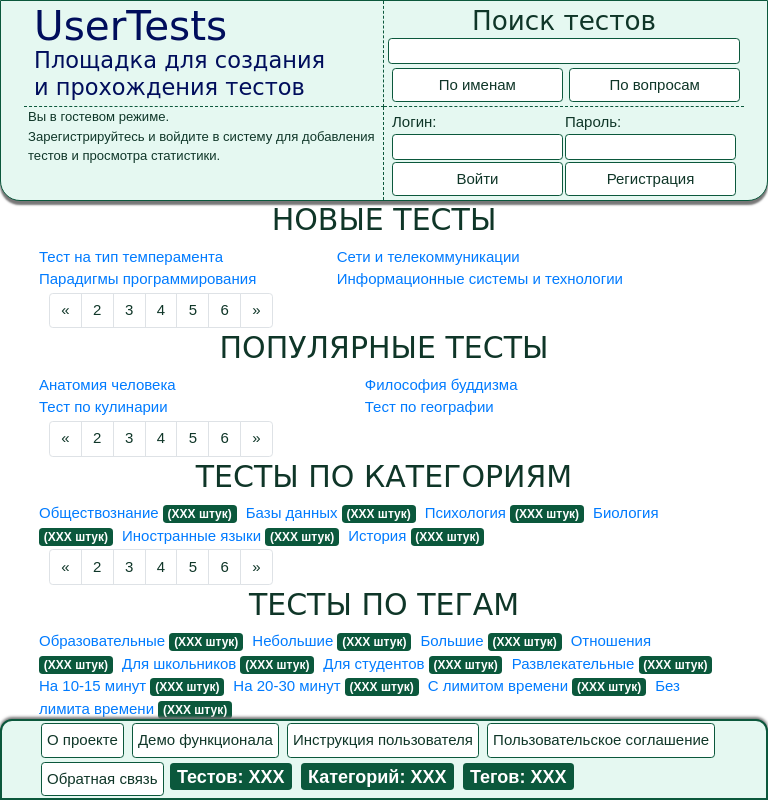
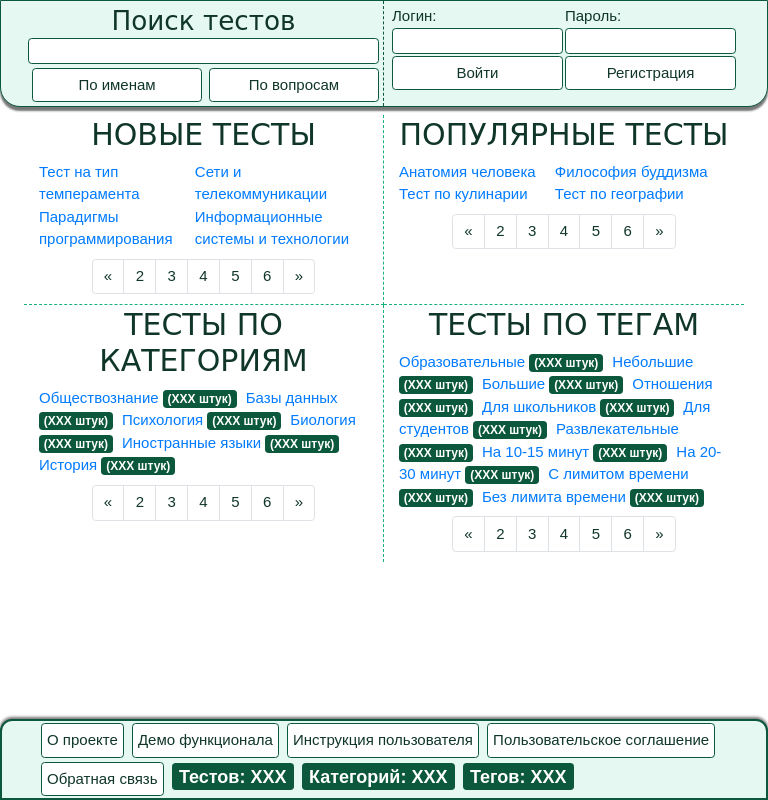
Before and after one commit to LaHesis/User-Tests-Site, a Django app: page / in a window 768 px wide. Run offline with Django 3.2, Linux system fonts and the light colour scheme; some libraries are stand-ins or nearby versions; some web fonts are replaced.

Commit message:
static_test_list.html responsibility
1. header responsibility correction;
2. tests lists borders addition;
3. pagination blocks alignment.

```diff
--- a/main/static/main/css/static_test_list_style.css
+++ b/main/static/main/css/static_test_list_style.css
@@ -85,7 +85,8 @@ header {
     overflow: auto;
     padding: 0 4px; }
   header .header-element-1 {
-    padding-left: 10px; }
+    padding-left: 15px;
+    text-align: center; }
     header .header-element-1 * {
       color: #000e5c; }
     header .header-element-1 .logo {
@@ -101,8 +102,8 @@ header {
       line-height: 1.2;
       font-family: "Neucha", cursive; }
     header .header-element-1:hover .logo {
-      -webkit-animation-name: flash;
-              animation-name: flash; }
+      -webkit-animation-name: headShake;
+              animation-name: headShake; }
   header .header-element-2 h3 {
     margin: 5px 0 0 0; }
   header .header-element-2 input[type='search'] {
@@ -157,7 +158,8 @@ footer {
   z-index: 10;
   position: fixed; }
   footer .badge {
-    font-size: 1.2rem; }
+    font-size: 1.2rem;
+    margin: 2px; }
 
 .content a,
 .content .badge {
@@ -174,53 +176,63 @@ footer {
   transition: all ease 0.2s;
   background-color: #000e5c; }
 .content ul.pagination {
-  margin: 2px 0 0 10px;
-  width: auto; }
+  margin: 8px 0 10px 0;
+  width: auto;
+  -webkit-box-pack: center;
+      -ms-flex-pack: center;
+          justify-content: center; }
 
-@media(min-width: 0) and (max-width: 767px) {
+@media (min-width: 0) and (max-width: 767px) {
   .content {
-    padding-top: 200px;
-    padding-bottom: 0; }
+    padding-top: 115px;
+    padding-bottom: 150px; }
+    .content .tests-list:not(:last-of-type) {
+      border-style: none none dashed;
+      border-bottom: 1px dashed #17b379; }
 
   .header-element {
     border-style: none; }
 
   .header-element-2 {
-    border-bottom: 1px dashed #0b583c; }
-
-  .header-element-3 {
     border-right: 1px dashed #0b583c; } }
-@media(min-width:768px) and (max-width: 991px) {
+@media (min-width: 768px) and (max-width: 991px) {
   .content {
-    padding-top: 200px;
+    padding-top: 115px;
     padding-bottom: 0; }
+    .content .tests-list {
+      border-style: none; }
+      .content .tests-list:nth-of-type(1), .content .tests-list:nth-of-type(2) {
+        border-bottom: 1px dashed #17b379; }
+      .content .tests-list:nth-of-type(1), .content .tests-list:nth-of-type(3) {
+        border-right: 1px dashed #17b379; }
 
   .header-element {
     border-style: none; }
 
-  .header-element-1 {
-    border-bottom: 1px dashed #0b583c;
-    border-right: 1px dashed #0b583c; }
-
   .header-element-2 {
-    border-bottom: 1px dashed #0b583c; }
-
-  .header-element-3 {
     border-right: 1px dashed #0b583c; } }
-@media(min-width:992px) and (max-width: 1199px) {
+@media (min-width: 992px) and (max-width: 1199px) {
   .content {
-    padding-top: 120px;
+    padding-top: 115px;
     padding-bottom: 0; }
+    .content .tests-list {
+      border-style: none; }
+      .content .tests-list:nth-of-type(1), .content .tests-list:nth-of-type(2) {
+        border-bottom: 1px dashed #17b379; }
+      .content .tests-list:nth-of-type(1), .content .tests-list:nth-of-type(3) {
+        border-right: 1px dashed #17b379; }
 
   .header-element {
     border-style: none; }
 
   .header-element:not(:last-of-type) {
     border-right: 1px dashed #0b583c; } }
-@media(min-width: 1200px) {
+@media (min-width: 1200px) {
   .content {
     padding-top: 120px;
     padding-bottom: 0; }
+    .content .tests-list:not(:last-of-type) {
+      border-right: 1px dashed #17b379; }
 
   .header-element {
     border-style: none; }
--- a/main/static/main/css/static_test_list_style.sass
+++ b/main/static/main/css/static_test_list_style.sass
@@ -108,7 +108,8 @@ header
 
   // background-color: rgba(0, 0, 0, 0.1)
   .header-element-1
-    padding-left: 10px
+    padding-left: 15px
+    text-align: center
     *
       color: $links-color
     .logo
@@ -124,7 +125,7 @@ header
       font-family: $header-font
     &:hover
       .logo
-        animation-name: flash
+        animation-name: headShake
 
   .header-element-2
     h3
@@ -191,6 +192,7 @@ footer
   position: fixed
   .badge
     font-size: 1.2rem
+    margin: 2px
 
 // КОНТЕНТ
 .content
@@ -207,48 +209,63 @@ footer
     transition: all ease .2s
     background-color: $links-color
   ul.pagination
-    margin: 2px 0 0 10px
+    margin: 8px 0 10px 0
     width: auto
+    justify-content: center
 
 // АДАПТИВ
-@media(min-width: 0) and (max-width: 767px)
+@media (min-width: 0) and (max-width: 767px)
   .content
-    padding-top: 200px
-    padding-bottom: 0
+    padding-top: 115px
+    padding-bottom: 150px
+    .tests-list:not(:last-of-type)
+      border-style: none none dashed
+      border-bottom: 1px dashed lighten($intface-panel-secondary-color, 20%)
   .header-element
     border-style: none
   .header-element-2
-    border-bottom: 1px dashed $intface-panel-secondary-color
-  .header-element-3
     border-right: 1px dashed $intface-panel-secondary-color
 
-@media(min-width:768px) and (max-width: 991px)
+@media (min-width: 768px) and (max-width: 991px)
   .content
-    padding-top: 200px
+    padding-top: 115px
     padding-bottom: 0
+    .tests-list
+      border-style: none
+      &:nth-of-type(1),
+      &:nth-of-type(2)
+        border-bottom: 1px dashed lighten($intface-panel-secondary-color, 20%)
+      &:nth-of-type(1),
+      &:nth-of-type(3)
+        border-right: 1px dashed lighten($intface-panel-secondary-color, 20%)
   .header-element
     border-style: none
-  .header-element-1
-    border-bottom: 1px dashed $intface-panel-secondary-color
-    border-right: 1px dashed $intface-panel-secondary-color
   .header-element-2
-    border-bottom: 1px dashed $intface-panel-secondary-color
-  .header-element-3
     border-right: 1px dashed $intface-panel-secondary-color
 
-@media(min-width:992px) and (max-width: 1199px)
+@media (min-width: 992px) and (max-width: 1199px)
   .content
-    padding-top: 120px
+    padding-top: 115px
     padding-bottom: 0
+    .tests-list
+      border-style: none
+      &:nth-of-type(1),
+      &:nth-of-type(2)
+        border-bottom: 1px dashed lighten($intface-panel-secondary-color, 20%)
+      &:nth-of-type(1),
+      &:nth-of-type(3)
+        border-right: 1px dashed lighten($intface-panel-secondary-color, 20%)
   .header-element
     border-style: none
   .header-element:not(:last-of-type)
     border-right: 1px dashed $intface-panel-secondary-color
 
-@media(min-width: 1200px)
+@media (min-width: 1200px)
   .content
     padding-top: 120px
     padding-bottom: 0
+    .tests-list:not(:last-of-type)
+      border-right: 1px dashed lighten($intface-panel-secondary-color, 20%)
   .header-element
     border-style: none
   .header-element:not(:last-of-type)
--- a/main/templates/main/static_test_list.html
+++ b/main/templates/main/static_test_list.html
@@ -7,7 +7,7 @@
     <meta http-equiv="X-UA-Compatible" content="IE=edge">
     <meta name="viewport" content="width=device-width, initial-scale=1, shrink-to-fit=no">
     <meta name="description" content="Платформа для создания и прохождения тестов UserTests">
-    <title>Платформа для создания и прохождения тестов UserTests</title>
+    <title>UserTests</title>
     {% bootstrap_css %}
     <link href="https://fonts.googleapis.com/css?family=Cuprum|Neucha&subset=cyrillic" rel="stylesheet">
     <link rel="stylesheet" type="text/css" href="{% static 'main/css/static_test_list_style.css' %}">
@@ -25,14 +25,14 @@
     <header>
         <div class="container">
             <div class="row">
-                <div class="col-lg-3 col-md-6 d-none d-md-block header-element header-element-1 animated infinite">
+                <div class="col-lg-3 d-none d-lg-block header-element header-element-1 animated infinite">
                     <a href="{% url 'static_test_list' %}">
-                        <div class="text-left logo animated infinite">UserTests</div>
+                        <div class="logo animated infinite">UserTests</div>
                         <p>Площадка для создания<br> и прохождения тестов</p>
                     </a>
                 </div>
 
-                <div class="col-lg-3 col-md-6 col-12 header-element header-element-2">
+                <div class="col-lg-3 col-md-6 col-6 header-element header-element-2">
                     <h3>Поиск тестов</h3>
                     <form name="search_form" action="POST">
 {% csrf_token %}
@@ -51,7 +51,7 @@
                     </form>
                 </div>
 
-                <div class="col-lg-2 col-md-6 col-6 header-element header-element-3">
+                <div class="col-lg-2 col-md-6 col-6 d-none d-lg-block header-element header-element-3">
 {% if user.is_authenticated %}
                     <div class="mx-auto text-center user-container">
                         <small><span>Пользователь: {{ user.username }}</span></small>
@@ -121,7 +121,7 @@
 
     <div class="content container">
         <div class="row">
-                <div class="col-lg-6 col-md-12 col-12 col-xl-3 tests-list">
+                <div class="col-lg-6 col-md-6 col-12 col-xl-3 tests-list">
                     <h2>
                         <a href="">НОВЫЕ ТЕСТЫ</a>
                     </h2>
@@ -144,6 +144,7 @@
                             </div>
                         </div>
                     </div>
+                    <div class="pagination-block">
                         <ul class="pagination">
                             <li class="page-item">
                                 <a class="page-link" href="#" aria-label="Previous">
@@ -162,7 +163,8 @@
                             </li>
                         </ul>
                     </div>
-                <div class="col-lg-6 col-md-12 col-12 col-xl-3 tests-list">
+                </div>
+                <div class="col-lg-6 col-md-6 col-12 col-xl-3 tests-list">
                     <h2>
                         <a href="">ПОПУЛЯРНЫЕ ТЕСТЫ</a>
                     </h2>
@@ -184,6 +186,7 @@
                             </div>
                         </div>
                     </div>
+                    <div class="pagination-block">
                         <ul class="pagination">
                             <li class="page-item">
                                 <a class="page-link" href="#" aria-label="Previous">
@@ -202,7 +205,8 @@
                             </li>
                         </ul>
                     </div>
-                <div class="col-lg-6 col-md-12 col-12 col-xl-3 tests-list">
+                </div>
+                <div class="col-lg-6 col-md-6 col-12 col-xl-3 tests-list">
                     <h2>
                         <a href="">ТЕСТЫ ПО КАТЕГОРИЯМ</a>
                     </h2>
@@ -213,6 +217,7 @@
                     <a class="category">Иностранные языки <span class="badge">(XXX штук)</span></a>
                     <a class="category">История <span class="badge">(XXX штук)</span></a>
                     <br>
+                    <div class="pagination-block">
                         <ul class="pagination">
                             <li class="page-item">
                                 <a class="page-link" href="#" aria-label="Previous">
@@ -231,7 +236,8 @@
                             </li>
                         </ul>
                     </div>
-                <div class="col-lg-6 col-md-12 col-12 col-xl-3 tests-list">
+                </div>
+                <div class="col-lg-6 col-md-6 col-12 col-xl-3 tests-list">
                     <h2>
                         <a href="">ТЕСТЫ ПО ТЕГАМ</a>
                     </h2>
@@ -247,6 +253,7 @@
                     <a class="test">С лимитом времени <span class="badge">(XXX штук)</span></a>
                     <a class="test">Без лимита времени <span class="badge">(XXX штук)</span></a>
                     <br>
+                    <div class="pagination-block">
                         <ul class="pagination">
                             <li class="page-item">
                                 <a class="page-link" href="#" aria-label="Previous">
@@ -264,6 +271,7 @@
                                 </a>
                             </li>
                         </ul>
+                    </div>
                 </div>
         </div>
     </div>
```
Also changed, not shown: 1 other file. Lines whose indentation alone changed are shown as unchanged.
